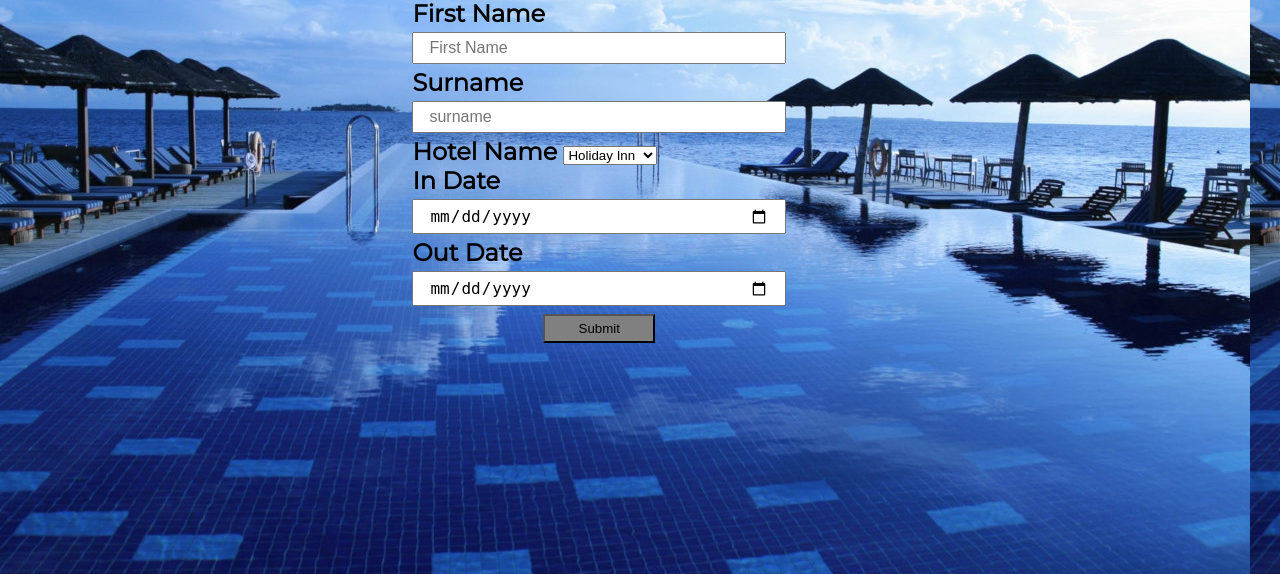
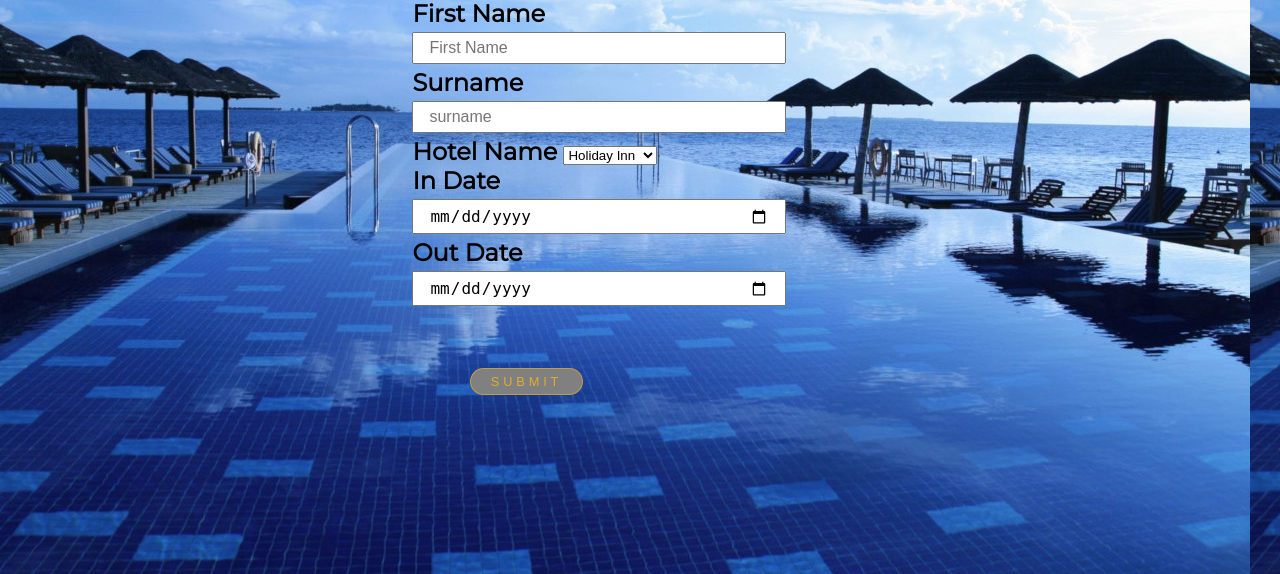
Before and after one commit to Achmat1234/online-hotel, a PHP site: page / in a window 1280 px wide. Shown: the part 226-800 px from the top of the page. Run offline with PHP 8.4, Linux system fonts and the light colour scheme.

Commit message:
changed button and file name

```diff
--- a/base.php
+++ b/base.php
@@ -10,11 +10,6 @@
   define ("DB_USER","root");
   define ("DB_PASSWORD","");
   define ("DB_NAME","hotels");
-
-
-// Define URL
-define("ROOT_PATH", "http://localhost/royalhotel-master/");
-define("ROOT_URL", "http://localhost/royalhotel-master/");
 
   //$servername="localost";
   //$username="root";
--- a/css/styles.css
+++ b/css/styling.css
@@ -7,6 +7,7 @@ body{
     font-size: 1rem;
 
 }
+
 
 
 
@@ -108,13 +109,31 @@ input {
 }
 
 
+button {
+  display: inline-block;
+  background: transparent;
+  text-transform: uppercase;
+  font-weight: 500;
+  font-style: normal;
+  font-size: 0.800rem;
+  letter-spacing: 0.3em;
+  color: rgba(230, 176, 40, 0.938);
+  border-radius: 50vh;
+  padding: 0px 50px 0px;
+  transition: all 0.7s ease-out;
+  background: linear-gradient(270deg, rgba(150, 118, 38, 0.815), rgba(196, 155, 86, 0.8), rgba(177, 132, 80, 0.349), rgba(160, 113, 68, 0.384));
+  background-position: 1% 50%;
+  background-size: 300% 300%;
+  text-decoration: none;
+  margin: 3.625rem;
+  border: none;
+  border: 1px solid rgba(228, 173, 34, 0.664);
+  -webkit-border-radius: 50vh;
+  -moz-border-radius: 50vh;
+  -ms-border-radius: 50vh;
+  -o-border-radius: 50vh;
+}
 
-button{
-    background:grey;
-    width: 40%;
-    padding: 5px 15px;
-    margin-left:35%;
-}
 
 
 #confirmed{
--- a/index.php
+++ b/index.php
@@ -8,7 +8,7 @@ session_start();
 <!DOCTYPE html>
 <html>
 <body>
-<link rel="stylesheet" href="css/styles.css">
+<link rel="stylesheet" href="css/styling.css">
 <link href="https://fonts.googleapis.com/css?family=Roboto+Condensed" rel="stylesheet">
 <link href="https://fonts.googleapis.com/css?family=Montserrat" rel="stylesheet">
 
@@ -151,6 +151,7 @@ Lastname: " . $row['surname'].
 "<br> End Date: " . $row['outdate'].
 "<br> Hotel Name: " . $row['hotelname'].
 "<br>" . $interval->format('%r%a days') . "<br> Total: R " . $value ."</div>";
+break;
     }
 }
 
```
